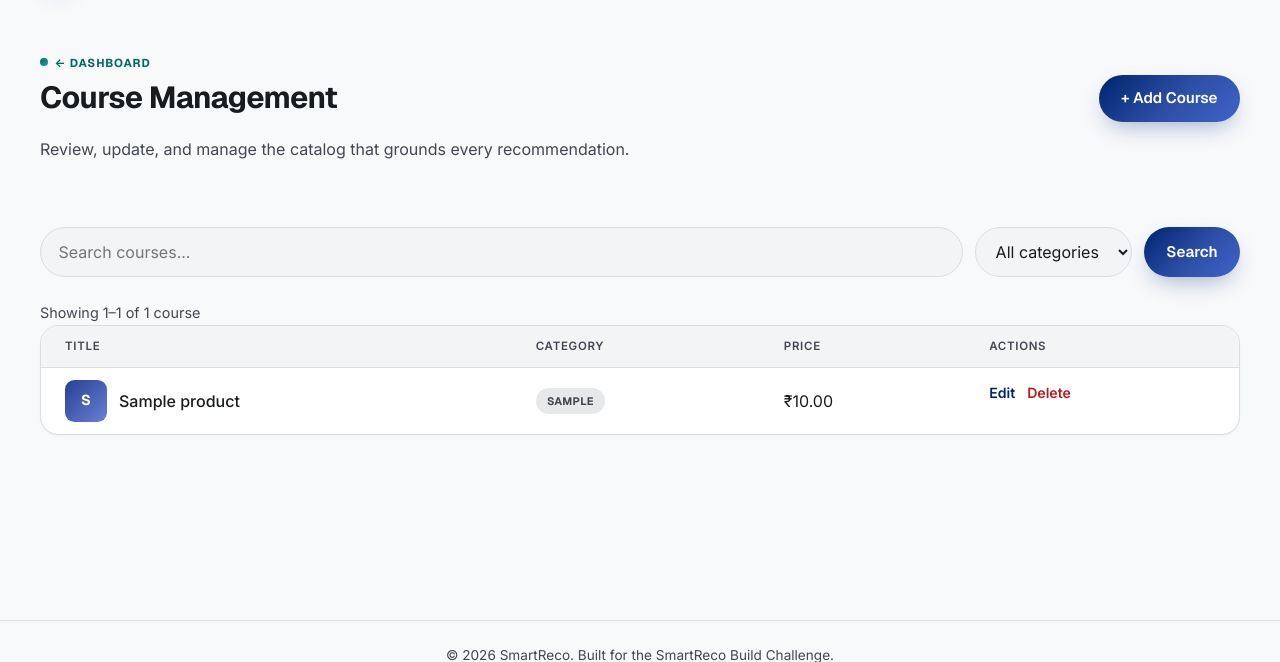
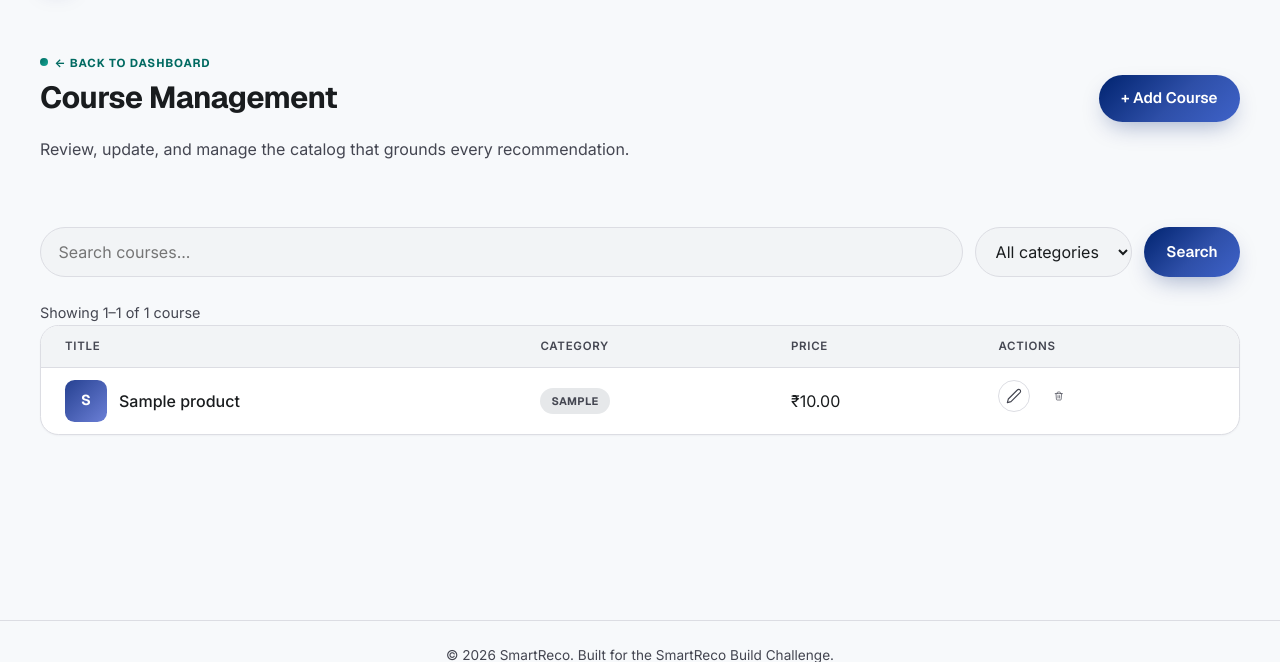
Before and after one commit to athul-2003/SmartReco, a FastAPI app: page /admin/products in a window 1280 px wide. Shown: the part 64-726 px from the top of the page. Run offline with FastAPI, Linux system fonts and the light colour scheme; the visitor is signed in with stand-in values (Sample User, id 1); tables that the repository leaves empty hold one stand-in row (values such as "Sample post").

Commit message:
feat: admin dashboard polish - post-login landing, category dropdown, icon actions (#41)
Several small admin UX fixes bundled together:

- Admins now land on the dashboard (/admin) after login and when
  visiting / while already signed in, instead of the regular-user
  /catalog landing page - safe_next_path() takes a role-aware default,
  an explicit next still wins over it either way (e.g. a login-gated
  admin link keeps working exactly as before).
- Category field on the New/Edit Course form is now a dropdown of
  categories that actually exist, not free text - closes a real
  data-integrity gap where a typo (e.g. "Devlopment") would silently
  fragment the catalog into a near-duplicate category.
- "Back to courses" link moved to the top of the New/Edit Course form
  (was buried at the bottom) and reworded from "Back to products".
- Course Management's "Back to Dashboard" breadcrumb reworded from a
  bare "Dashboard" for clarity.
- Edit/Delete actions in the course table are now icon buttons instead
  of text links, replacing an initial icon attempt whose hand-drawn SVG
  paths rendered malformed - swapped for well-tested pencil/trash-can
  icon paths, verified visually via a real browser in both light and
  dark mode.
- Dashboard gains two more genuinely informative stats (recommendations
  generated, behavioral events tracked) alongside the existing
  catalog/user counts, and its "Manage Products" CTA is now "Manage
  Courses" to match the rest of the renamed admin UI.

Verified live against the real running stack: admin login redirects to
/admin, explicit next still overrides it, category dropdown lists the
5 real seeded categories correctly, and both action icons render
correctly in a real Chromium browser (confirmed via screenshot, both
themes) after the first icon attempt was visually wrong.

```diff
--- a/app/routers/auth.py
+++ b/app/routers/auth.py
@@ -4,7 +4,7 @@ from fastapi.templating import Jinja2Templates
 from sqlmodel import Session, select
 
 from app.db import get_session
-from app.models.user import User
+from app.models.user import Role, User
 from app.services.auth import (
     get_current_user,
     hash_password,
@@ -88,8 +88,10 @@ def login(
         )
 
     request.session["user_id"] = user.id
+    default_landing = "/admin" if user.role == Role.admin else "/catalog"
     return RedirectResponse(
-        url=safe_next_path(next), status_code=status.HTTP_303_SEE_OTHER
+        url=safe_next_path(next, default=default_landing),
+        status_code=status.HTTP_303_SEE_OTHER,
     )
 
 
--- a/app/static/css/style.css
+++ b/app/static/css/style.css
@@ -1723,29 +1723,35 @@ body:has(.auth-shell) .footer {
   align-items: center;
 }
 
-.admin-table-actions a {
-  font-weight: 600;
-  text-decoration: none;
-  font-size: 0.88rem;
-}
-
-.admin-table-actions a:hover {
-  text-decoration: underline;
-}
-
-.admin-table-actions form button {
-  background: none;
-  border: none;
+.icon-btn {
+  display: inline-flex;
+  align-items: center;
+  justify-content: center;
+  width: 32px;
+  height: 32px;
+  border-radius: var(--radius-full);
+  border: 1px solid var(--outline-variant);
+  background: var(--surface-container-lowest);
+  color: var(--on-surface-variant);
+  cursor: pointer;
+  padding: 0;
+  transition: background 0.15s ease, color 0.15s ease, border-color 0.15s ease;
+}
+
+.icon-btn svg {
+  width: 16px;
+  height: 16px;
+}
+
+.icon-btn:hover {
+  background: var(--surface-container-low);
+  color: var(--primary);
+  border-color: var(--outline);
+}
+
+.icon-btn-danger:hover {
   color: var(--error);
-  cursor: pointer;
-  font: inherit;
-  font-weight: 600;
-  font-size: 0.88rem;
-  padding: 0;
-}
-
-.admin-table-actions form button:hover {
-  text-decoration: underline;
+  border-color: var(--error);
 }
 
 .cover-0 { background: linear-gradient(135deg, var(--cover-0-bg-a), var(--cover-0-bg-b)); color: var(--cover-0-fg); }
--- a/app/templates/admin/products_list.html
+++ b/app/templates/admin/products_list.html
@@ -1,7 +1,7 @@
 {% extends "base.html" %}
 {% block title %}Manage Courses — SmartReco Admin{% endblock %}
 {% block content %}
-<a href="/admin" class="section-eyebrow" style="text-decoration: none;">&larr; Dashboard</a>
+<a href="/admin" class="section-eyebrow" style="text-decoration: none;">&larr; Back to Dashboard</a>
 <div class="admin-header">
   <div>
     <h1>Course Management</h1>
@@ -50,9 +50,13 @@
         <td><span class="chip">{{ product.category }}</span></td>
         <td>{{ "Free" if product.price == 0 else "₹%.2f"|format(product.price) }}</td>
         <td class="admin-table-actions">
-          <a href="/admin/products/{{ product.id }}/edit">Edit</a>
+          <a href="/admin/products/{{ product.id }}/edit" class="icon-btn" title="Edit" aria-label="Edit {{ product.title }}">
+            <svg viewBox="0 0 24 24" fill="none" xmlns="http://www.w3.org/2000/svg"><path d="M17 3a2.83 2.83 0 1 1 4 4L7.5 20.5 2 22l1.5-5.5L17 3Z" stroke="currentColor" stroke-width="1.7" stroke-linecap="round" stroke-linejoin="round"/></svg>
+          </a>
           <form action="/admin/products/{{ product.id }}/delete" method="post" class="inline-form" onsubmit="return confirm('Delete {{ product.title }}?');">
-            <button type="submit">Delete</button>
+            <button type="submit" class="icon-btn icon-btn-danger" title="Delete" aria-label="Delete {{ product.title }}">
+              <svg viewBox="0 0 24 24" fill="none" xmlns="http://www.w3.org/2000/svg"><path d="M3 6h18M19 6l-1 14a2 2 0 0 1-2 2H8a2 2 0 0 1-2-2L5 6m3 0V4a2 2 0 0 1 2-2h4a2 2 0 0 1 2 2v2" stroke="currentColor" stroke-width="1.7" stroke-linecap="round" stroke-linejoin="round"/><path d="M10 11v6M14 11v6" stroke="currentColor" stroke-width="1.7" stroke-linecap="round"/></svg>
+            </button>
           </form>
         </td>
       </tr>
```
Also changed, not shown: app/routers/admin.py (+24 -8 lines), app/routers/pages.py (+10 -1 lines), app/services/auth.py (+5 -4 lines), app/templates/admin.html (+22 -4 lines), app/templates/admin/product_form.html (+9 -4 lines), tests/test_admin_products.py (+27 -0 lines), tests/test_auth.py (+74 -0 lines).
